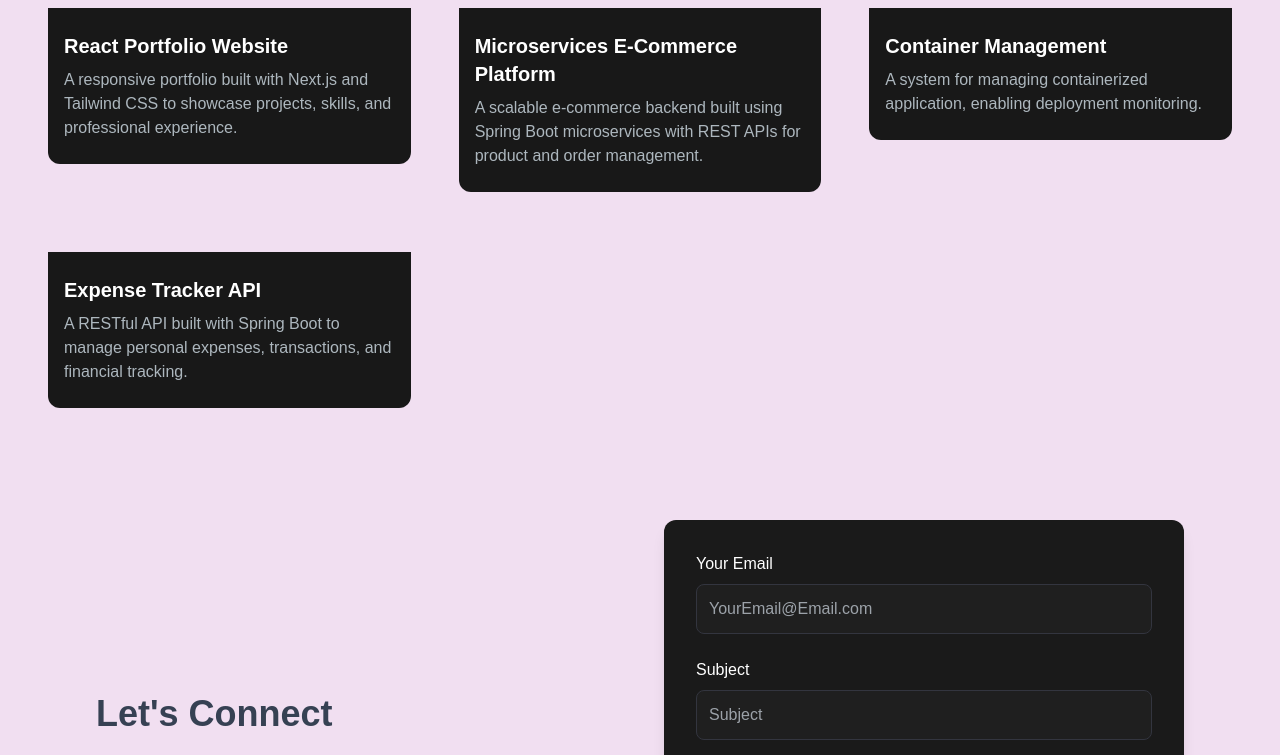
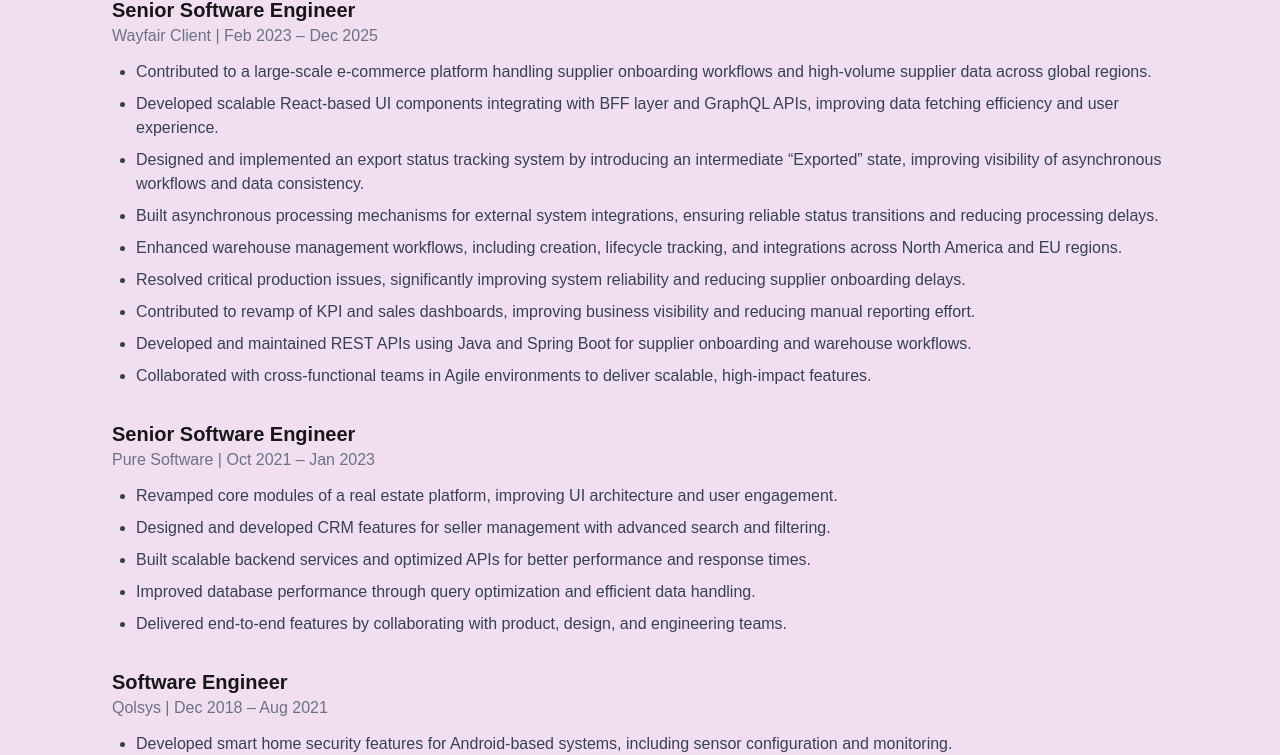
Before and after one commit to sowjanyabetha/portfolio, a Next.js app: page / in a window 1280 px wide. Shown: the part 1449-2204 px from the top of the page. Built offline with nearby package versions, Linux system fonts and the light colour scheme.

Commit message:
Updated text changes

```diff
--- /dev/null
+++ b/src/app/components/Experience.jsx
@@ -0,0 +1,112 @@
+ "use client"
+
+import React from "react";
+
+const Experience = () => {
+  return (
+    <section id="experience" className="container mt-10 mx-auto px-12 py-4">
+
+      <h2 className="text-4xl font-bold text-center">
+        Professional Experience
+      </h2>
+
+      <div className="md:grid  gap-8 items-center py-8 px-4 sm:py-16 xl:px-16">
+
+        <div>
+          <h3 className="text-xl font-semibold">
+            Senior Software Engineer
+          </h3>
+
+          <p className="text-gray-500">
+            Wayfair Client | Feb 2023 – Dec 2025
+          </p>
+
+         <ul className="list-disc pl-6 mt-3 space-y-2 text-gray-700">
+  <li>
+    Contributed to a large-scale e-commerce platform handling supplier onboarding workflows and high-volume supplier data across global regions.
+  </li>
+  <li>
+    Developed scalable React-based UI components integrating with BFF layer and GraphQL APIs, improving data fetching efficiency and user experience.
+  </li>
+  <li>
+    Designed and implemented an export status tracking system by introducing an intermediate “Exported” state, improving visibility of asynchronous workflows and data consistency.
+  </li>
+  <li>
+    Built asynchronous processing mechanisms for external system integrations, ensuring reliable status transitions and reducing processing delays.
+  </li>
+  <li>
+    Enhanced warehouse management workflows, including creation, lifecycle tracking, and integrations across North America and EU regions.
+  </li>
+  <li>
+    Resolved critical production issues, significantly improving system reliability and reducing supplier onboarding delays.
+  </li>
+  <li>
+    Contributed to revamp of KPI and sales dashboards, improving business visibility and reducing manual reporting effort.
+  </li>
+  <li>
+    Developed and maintained REST APIs using Java and Spring Boot for supplier onboarding and warehouse workflows.
+  </li>
+  <li>
+    Collaborated with cross-functional teams in Agile environments to deliver scalable, high-impact features.
+  </li>
+</ul>
+
+        </div>
+
+        <div>
+          <h3 className="text-xl font-semibold">
+            Senior Software Engineer
+          </h3>
+
+          <p className="text-gray-500">
+            Pure Software | Oct 2021 – Jan 2023
+          </p>
+
+          <ul className="list-disc pl-6 mt-3 space-y-2 text-gray-700">
+            <li>
+              Revamped core modules of a real estate platform, improving UI architecture and user engagement.
+            </li>
+            <li>
+              Designed and developed CRM features for seller management with advanced search and filtering.
+            </li>
+            <li>
+              Built scalable backend services and optimized APIs for better performance and response times.
+            </li>
+            <li>
+              Improved database performance through query optimization and efficient data handling.
+            </li>
+            <li>
+              Delivered end-to-end features by collaborating with product, design, and engineering teams.
+            </li>
+          </ul>
+
+        </div>
+
+        <div>
+          <h3 className="text-xl font-semibold">
+            Software Engineer
+          </h3>
+
+          <p className="text-gray-500">
+            Qolsys | Dec 2018 – Aug 2021
+          </p>
+
+          <ul className="list-disc pl-6 mt-3 space-y-2 text-gray-700">
+            <li>Developed smart home security features for Android-based systems, including sensor configuration and monitoring.</li>
+             <li>
+              Built real-time emergency response workflows for security and medical use cases.
+            </li>
+            <li>
+              Improved backend integrations and device activation workflows, enhancing system reliability.
+            </li>
+          </ul>
+
+        </div>
+
+      </div>
+
+    </section>
+  );
+};
+
+export default Experience;
--- a/src/app/data.js
+++ b/src/app/data.js
@@ -16,7 +16,7 @@
       "Microservices",
       "REST APIs",
       "Node.js",
-      "Pythno",
+      "Python",
       "GraphQL"
     ],
   },
```
Also changed, not shown: 1 other file (tests, documents, lock files or other folders).
